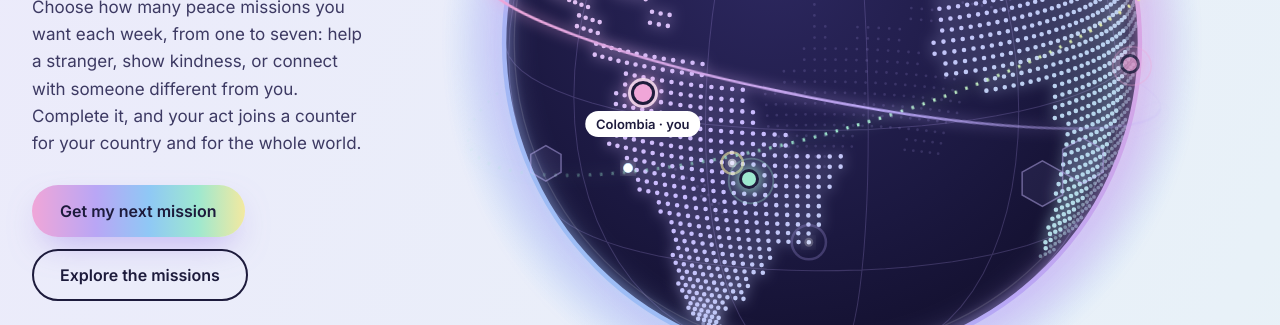
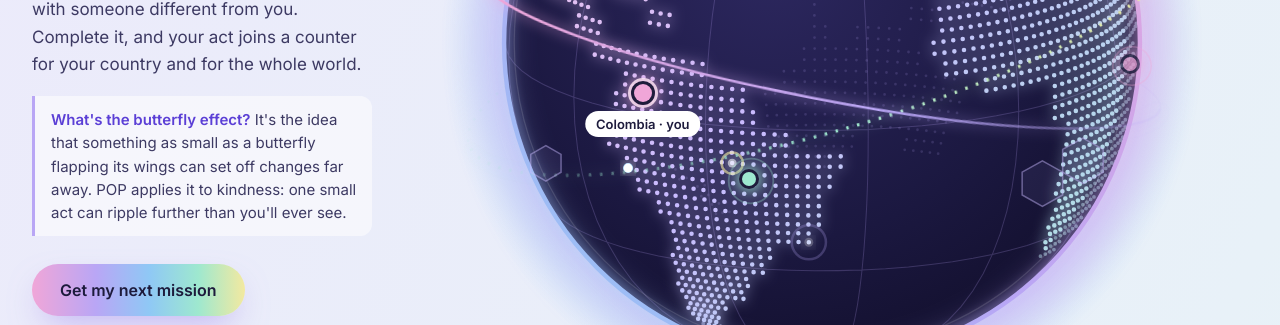
Before and after one commit to LoriRella/pop-power-of-peace, a plain HTML site: page index.html in a window 1280 px wide. Shown: the part 426-751 px from the top of the page. Drawn offline with Linux system fonts and the light colour scheme.

Commit message:
Add butterfly effect explanation

```diff
--- a/index.html
+++ b/index.html
@@ -463,6 +463,7 @@
 <p style="margin: 0 0 20px; font-size: 13px; font-weight: 600; letter-spacing: 0.16em; text-transform: uppercase; color: #5b3fd6">Inspired by the butterfly effect</p>
 <h1 style="margin: 0; font-family: Fraunces, Georgia, serif; font-weight: 500; font-size: clamp(34px, 3.8vw, 52px); line-height: 1.05; letter-spacing: -0.025em">One small act.<br>Ripples around the world.</h1>
 <p style="margin: 20px 0 0; max-width: 440px; font-size: 17px; line-height: 1.6; color: #3d3a63">Choose how many peace missions you want each week, from one to seven: help a stranger, show kindness, or connect with someone different from you. Complete it, and your act joins a counter for your country and for the whole world.</p>
+<p style="margin: 18px 0 0; max-width: 440px; padding: 12px 16px; border-left: 3px solid #b9a6f5; border-radius: 0 12px 12px 0; background: rgba(255, 255, 255, 0.55); font-size: 15px; line-height: 1.55; color: #3d3a63"><strong style="color: #5b3fd6">What's the butterfly effect?</strong> It's the idea that something as small as a butterfly flapping its wings can set off changes far away. POP applies it to kindness: one small act can ripple further than you'll ever see.</p>
 <div style="margin-top: 28px; display: flex; flex-wrap: wrap; gap: 12px">
 <button type="button" data-on-click="showMission" class="btn-iri" style="font: inherit; font-size: 16px; font-weight: 600; color: #1d1b3c; border: 0; cursor: pointer; padding: 16px 28px; border-radius: 999px; background: linear-gradient(90deg, #f0a6d8, #b9a6f5 30%, #8fc8f5 55%, #9ee8cf 78%, #f3e9a0); box-shadow: 0 14px 34px -12px rgba(155, 125, 235, 0.65)">Get my next mission</button>
 <a href="#missions" class="btn-ghost" style="font-size: 16px; font-weight: 600; text-decoration: none; padding: 14px 26px; border-radius: 999px; border: 2px solid #1d1b3c">Explore the missions</a>
```
